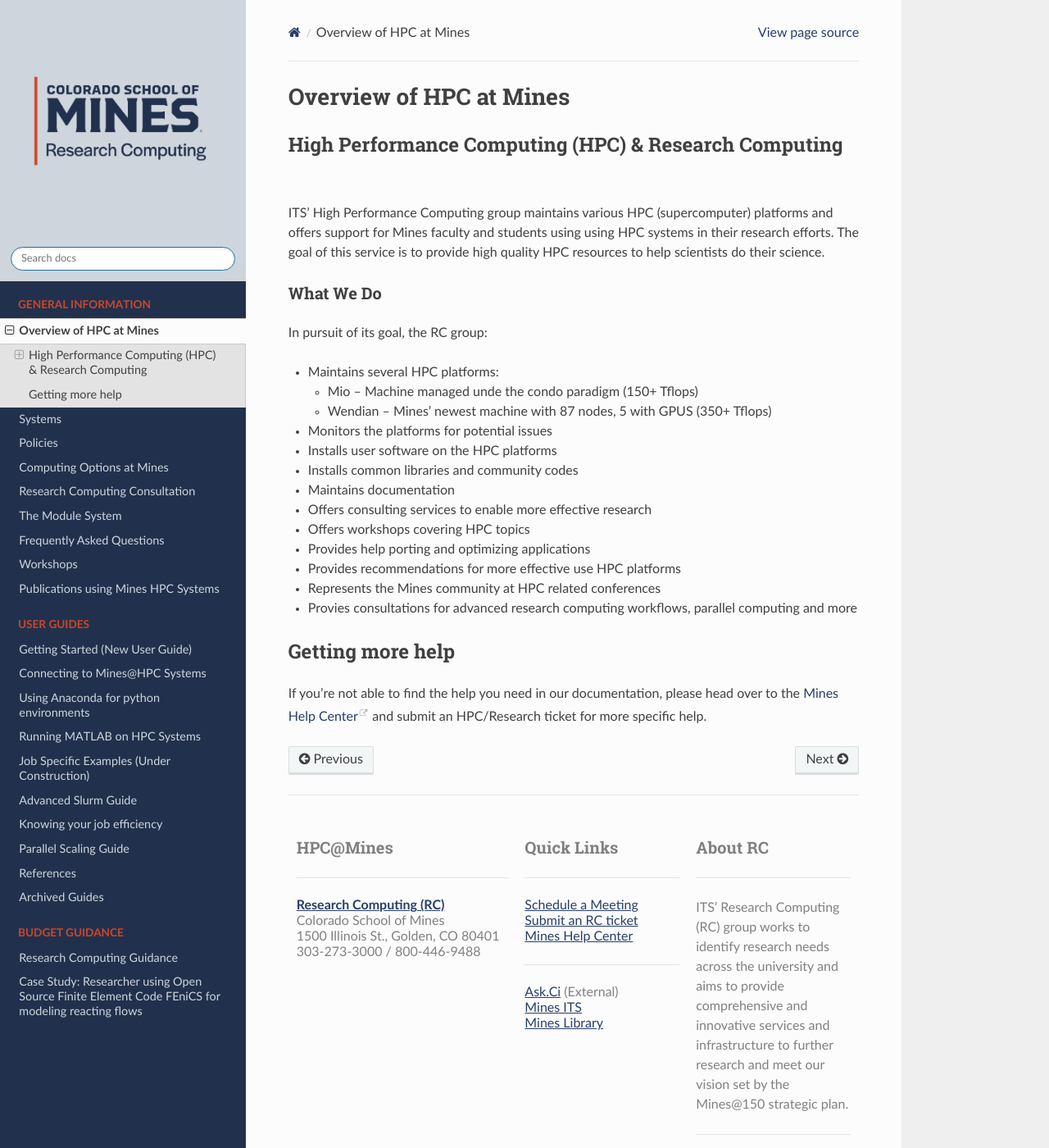
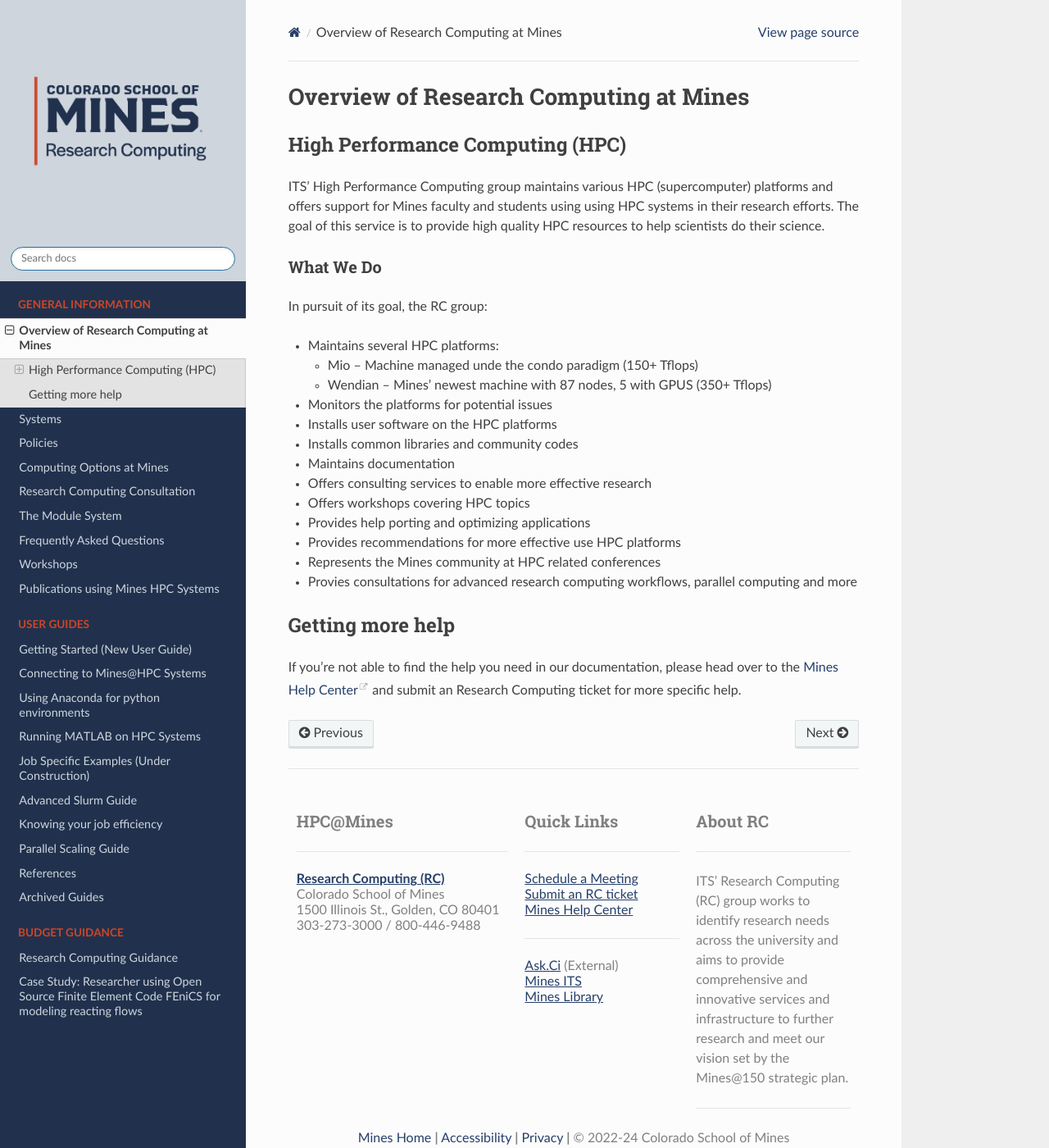
Before and after one commit to mines-researchcomputing/rc-docs, a Sphinx documentation site: the page built from source/pages/overview.md, in a window 1280 px wide and 1400 px high. Shown: the whole window at 82% size. Built offline with Sphinx 7.4.7 and the Read the Docs theme 2.0.0, drawn with Linux system fonts in a browser that asks for light colours.

Commit message:
Update overview.md

```diff
--- a/source/pages/overview.md
+++ b/source/pages/overview.md
@@ -1,6 +1,6 @@
-# Overview of HPC at Mines
+# Overview of Research Computing at Mines
 
-## High Performance Computing (HPC) & Research Computing
+## High Performance Computing (HPC)
 ITS’ High Performance Computing group maintains various HPC (supercomputer) platforms and offers support for Mines faculty and students using using HPC systems in their research efforts. The goal of this service is to provide high quality HPC resources to help scientists do their science.
 
 ### What We Do
@@ -21,4 +21,4 @@
 
 ## Getting more help
 
-If you're not able to find the help you need in our documentation, please head over to the [Mines Help Center](https://helpcenter.mines.edu/TDClient/1946/Portal/Requests/ServiceCatalog?CategoryID=11036) and submit an HPC/Research ticket for more specific help.
+If you're not able to find the help you need in our documentation, please head over to the [Mines Help Center](https://helpcenter.mines.edu/TDClient/1946/Portal/Requests/TicketRequests/NewForm?ID=4GCQlvW5OYk_&RequestorType=Service) and submit an Research Computing ticket for more specific help.
```
